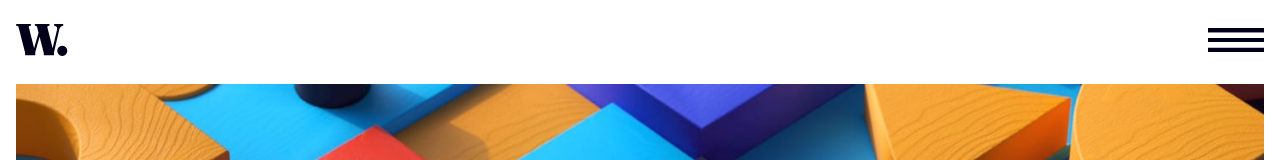
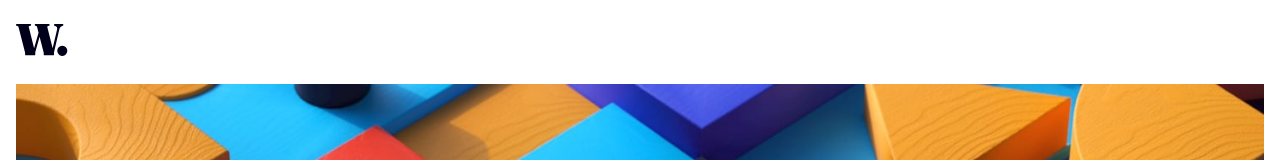
Before and after one commit to miguehenriquez/fem-news-homepage, an Angular app: page / in a window 1280 px wide. Shown: the top 160 px of the page. Built offline with nearby package versions, Linux system fonts and the light colour scheme.

Commit message:
hide menu icon - initial desktop styles

```diff
--- a/src/app/app.component.html
+++ b/src/app/app.component.html
@@ -4,7 +4,7 @@
       <img class="h-8" src="assets/images/logo.svg" alt="logo" />
       <img
         (click)="togglemenu()"
-        class="h-6"
+        class="h-6 lg:hidden"
         src="assets/images/icon-menu.svg"
         alt="menu icon"
       />
```
